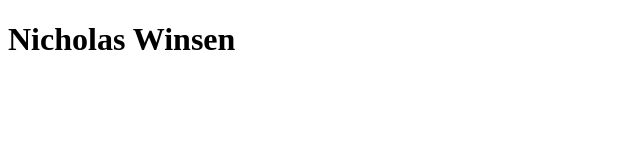
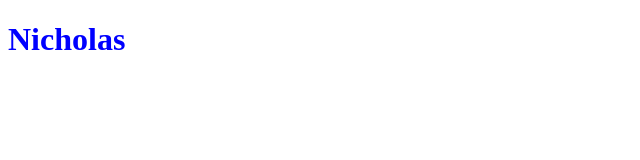
Before and after one commit to nickgwinsen/nickgwinsen.github.io, a plain HTML site: page index.html in a window 1280 px wide. Shown: the whole page, without its empty margins (0-640 px from the left). Drawn offline with Linux system fonts and the light colour scheme.

Commit message:
changed color

```diff
--- a/index.html
+++ b/index.html
@@ -6,6 +6,8 @@
     <title>Nicholas Winsen</title>
 </head>
 <body>
-    <h1>Nicholas Winsen</h1>
+    <div class = "test">
+        <h1 style = "color:blue">Nicholas</h1>
+    </div>
 </body>
 </html>
```
